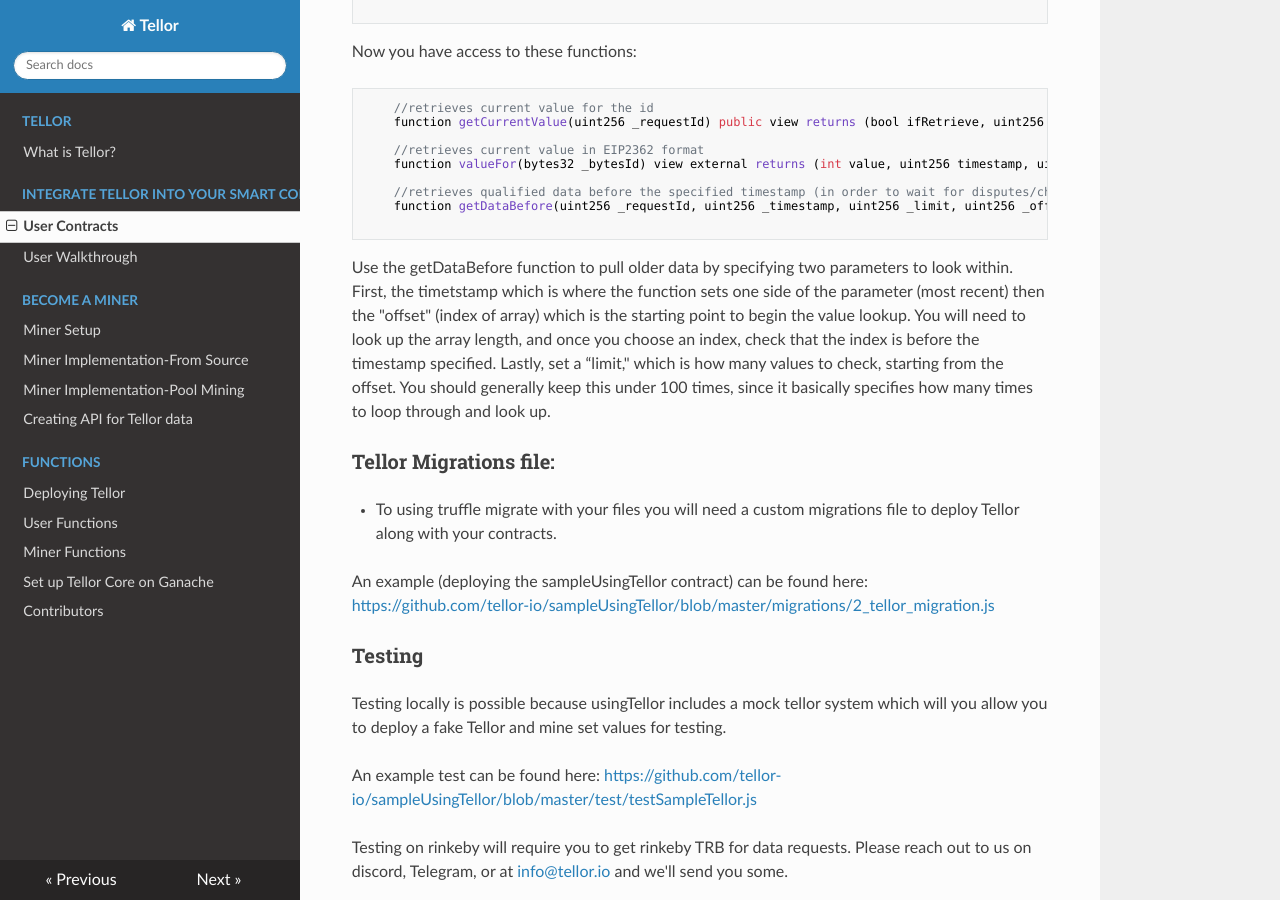
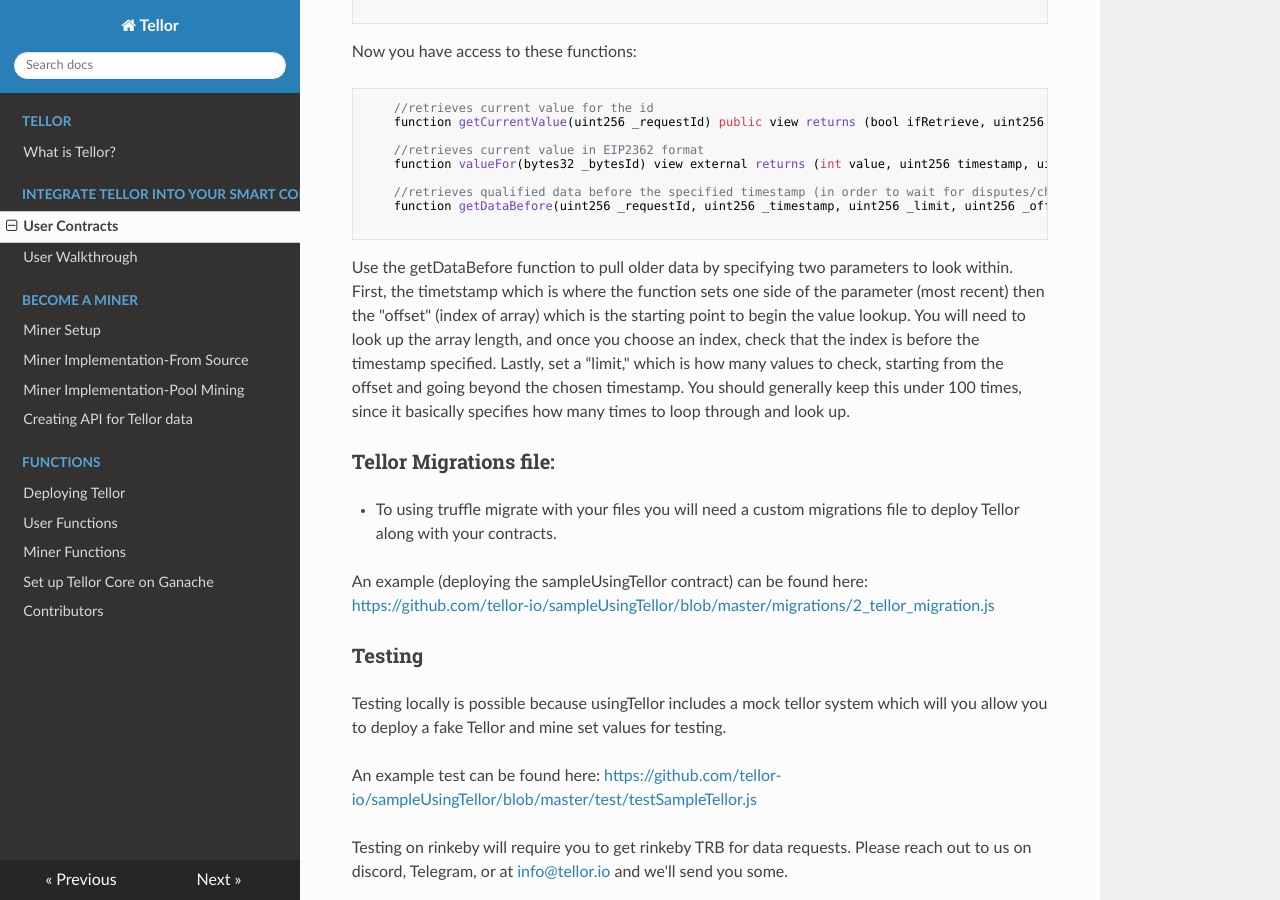
Before and after one commit to tellor-io/TellorDocumentation, an MkDocs documentation site: the page built from docs/UserSetup.md, in a window 1280 px wide and 900 px high, scrolled down 1048 px. Built offline with MkDocs 1.6.1, drawn with Linux system fonts in a browser that asks for light colours; nearby versions of some CDN libraries; a script that is not in the unit is left out.

Commit message:
getvaluebefore

````diff
--- a/docs/UserSetup.md
+++ b/docs/UserSetup.md
@@ -168,7 +168,7 @@ Now you have access to these functions:
 ```
 
 
-Use the getDataBefore function to pull older data by specifying two parameters to look within. First, the timetstamp which is where the function sets one side of the parameter (most recent) then the "offset" (index of array) which is the starting point to begin the value lookup. You will need to look up the array length, and once you choose an index, check that the index is before the timestamp specified. Lastly, set a “limit," which is how many values to check, starting from the offset. You should generally keep this under 100 times, since it basically specifies how many times to loop through and look up.
+Use the getDataBefore function to pull older data by specifying two parameters to look within. First, the timetstamp which is where the function sets one side of the parameter (most recent) then the "offset" (index of array) which is the starting point to begin the value lookup. You will need to look up the array length, and once you choose an index, check that the index is before the timestamp specified. Lastly, set a “limit," which is how many values to check, starting from the offset and going beyond the chosen timestamp. You should generally keep this under 100 times, since it basically specifies how many times to loop through and look up.
 
 
 
````
